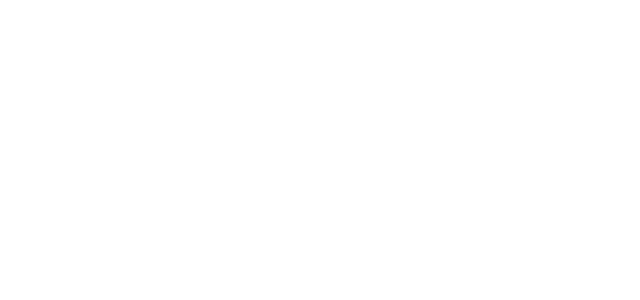
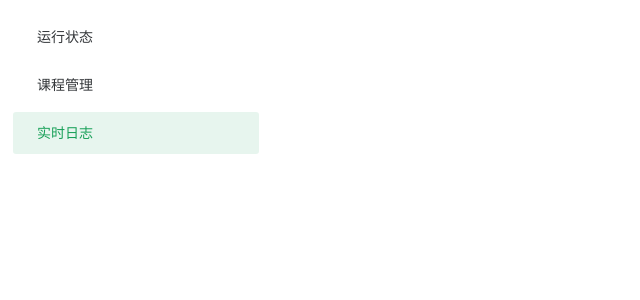
Before and after one commit to clansty/auto-attend-lessons, a Vue app: page /logs in a window 1280 px wide. Before the commit this address had no page. Shown: the top 300 px of the page, without its empty margins (0-640 px from the left). Built offline with nearby package versions, Linux system fonts and the light colour scheme; the HTML template or start-up script is replaced by a standard one.

Commit message:
init: add routes

```diff
--- a/src/App.tsx
+++ b/src/App.tsx
@@ -1,12 +1,37 @@
 import { defineComponent } from 'vue';
-import { dateZhCN, NConfigProvider, zhCN } from 'naive-ui';
-import { RouterView } from 'vue-router';
+import { dateZhCN, MenuOption, NConfigProvider, NLayout, NLayoutContent, NLayoutSider, NMenu, zhCN } from 'naive-ui';
+import { RouterView, RouterLink, useRoute } from 'vue-router';
+
+const routes = {
+  status: '运行状态',
+  lessons: '课程管理',
+  logs: '实时日志',
+};
 
 export default defineComponent({
-  render() {
-    return (
+  setup() {
+    const menuOptions: MenuOption[] = Object.entries(routes)
+      .map(([path, name]) => ({
+        label: () => (
+          <RouterLink to={path}>
+            {() => name}
+          </RouterLink>
+        ),
+        key: path,
+      }));
+
+    const route = useRoute();
+
+    return () => (
       <NConfigProvider locale={zhCN} dateLocale={dateZhCN}>
-        <RouterView />
+        <NLayout hasSider>
+          <NLayoutSider contentStyle={{ padding: '10px 5px' }}>
+            <NMenu options={menuOptions} value={route.name as string} />
+          </NLayoutSider>
+          <NLayoutContent contentStyle={{ padding: '24px' }}>
+            <RouterView />
+          </NLayoutContent>
+        </NLayout>
       </NConfigProvider>
     );
   },
--- a/src/views/Index.tsx
+++ b/src/views/Lessons.tsx
@@ -1,7 +1,11 @@
 import { defineComponent } from 'vue';
 
 export default defineComponent({
-  render() {
-    return <div>nya!</div>;
+  setup() {
+    return () => (
+      <div>
+
+      </div>
+    );
   },
 });
--- /dev/null
+++ b/src/views/Logs.tsx
@@ -0,0 +1,11 @@
+import { defineComponent } from 'vue';
+
+export default defineComponent({
+  setup() {
+    return () => (
+      <div>
+
+      </div>
+    );
+  },
+});
--- /dev/null
+++ b/src/views/Status.tsx
@@ -0,0 +1,11 @@
+import { defineComponent } from 'vue';
+
+export default defineComponent({
+  setup() {
+    return () => (
+      <div>
+
+      </div>
+    );
+  },
+});
```
Also changed, not shown: src/router.ts (+7 -2 lines).
